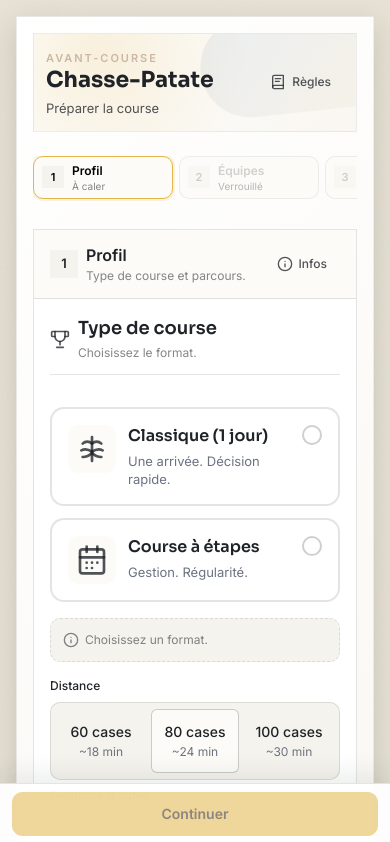
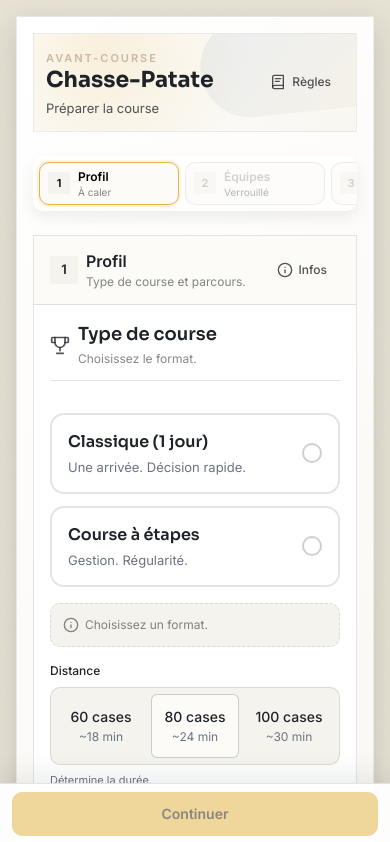
Before and after one commit to benabot/cycling-sim-game-game-code, a Vue app: page / in a window 390 px wide. Shown: the top 842 px of the page. Built offline with nearby package versions, Linux system fonts and the light colour scheme.

Commit message:
fix(ui): drop classic icons + sticky mobile stepper

```diff
--- a/src/components/ClassicRaceSelector.vue
+++ b/src/components/ClassicRaceSelector.vue
@@ -36,11 +36,8 @@
           :class="`classic-card__illustration--${classic.id}`"
           aria-hidden="true"
         ></span>
-        <!-- Header with icon and difficulty -->
+        <!-- Header with difficulty -->
         <div class="classic-card__header">
-          <div class="classic-card__icon">
-            <UIIcon :type="classic.icon" size="md" />
-          </div>
           <span :class="['classic-card__difficulty', `classic-card__difficulty--${classic.difficulty}`]">
             {{ classic.difficultyLabel }}
           </span>
@@ -176,11 +173,6 @@ function getProfilePath(profile = []) {
     grid-template-columns: 1fr;
   }
 
-  .classic-card__icon {
-    width: 32px;
-    height: 32px;
-  }
-
   .classic-card__illustration {
     width: 96px;
     height: 56px;
@@ -227,24 +219,8 @@ function getProfilePath(profile = []) {
 .classic-card__header {
   display: flex;
   align-items: center;
-  justify-content: space-between;
+  justify-content: flex-start;
   margin-bottom: var(--space-xs);
-}
-
-.classic-card__icon {
-  display: flex;
-  align-items: center;
-  justify-content: center;
-  width: 36px;
-  height: 36px;
-  background-color: var(--color-paper);
-  border-radius: var(--radius-md);
-  color: var(--color-ink-soft);
-}
-
-.classic-card--selected .classic-card__icon {
-  background-color: var(--color-accent);
-  color: white;
 }
 
 /* Difficulty badge */
--- a/src/components/RaceTypeCard.vue
+++ b/src/components/RaceTypeCard.vue
@@ -19,11 +19,6 @@
     ]"
     @click="$emit('select', type)"
   >
-    <!-- Icon -->
-    <div class="race-type-card__icon">
-      <UIIcon :type="iconType" size="xl" />
-    </div>
-
     <!-- Content -->
     <div class="race-type-card__content">
       <h3 class="race-type-card__title">{{ title }}</h3>
@@ -39,7 +34,6 @@
 
 <script setup>
 import { computed } from 'vue';
-import UIIcon from './icons/UIIcon.vue';
 
 const props = defineProps({
   type: {
@@ -55,10 +49,6 @@ const props = defineProps({
 
 defineEmits(['select']);
 
-const iconType = computed(() => {
-  return props.type === 'classic' ? 'laurel' : 'calendar';
-});
-
 const title = computed(() => {
   return props.type === 'classic' ? 'Classique (1 jour)' : 'Course à étapes';
 });
@@ -73,7 +63,7 @@ const description = computed(() => {
 <style scoped>
 .race-type-card {
   display: flex;
-  align-items: flex-start;
+  align-items: center;
   gap: var(--space-md);
   padding: var(--space-lg);
   background-color: var(--color-surface);
@@ -97,24 +87,6 @@ const description = computed(() => {
 
 .race-type-card--selected:hover {
   border-color: var(--color-accent);
-}
-
-/* Icon */
-.race-type-card__icon {
-  flex-shrink: 0;
-  display: flex;
-  align-items: center;
-  justify-content: center;
-  width: 48px;
-  height: 48px;
-  background-color: var(--color-paper);
-  border-radius: var(--radius-md);
-  color: var(--color-ink-soft);
-}
-
-.race-type-card--selected .race-type-card__icon {
-  background-color: var(--color-accent);
-  color: white;
 }
 
 /* Content */
--- a/src/components/SetupScreen.vue
+++ b/src/components/SetupScreen.vue
@@ -1531,6 +1531,13 @@ initializePlayers();
     gap: var(--space-xs);
     overflow-x: auto;
     padding-bottom: var(--space-xs);
+    position: sticky;
+    top: var(--space-sm);
+    z-index: 8;
+    background: var(--color-surface);
+    padding: var(--space-xs);
+    border-radius: var(--radius-md);
+    box-shadow: 0 6px 14px rgba(31, 35, 40, 0.08);
   }
 
   .stepper-item {
```
